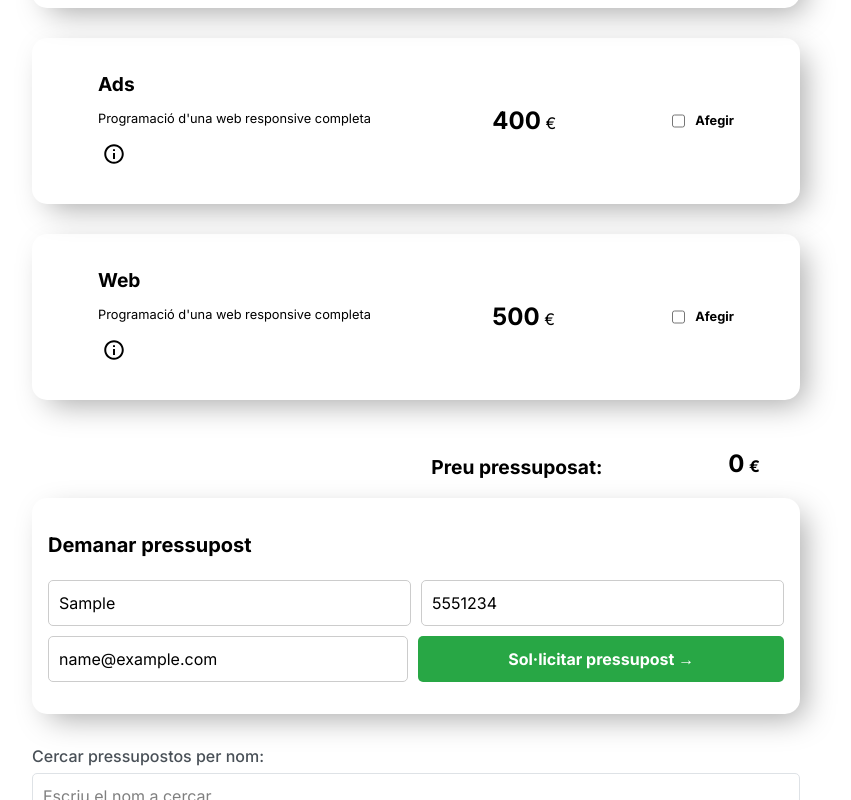
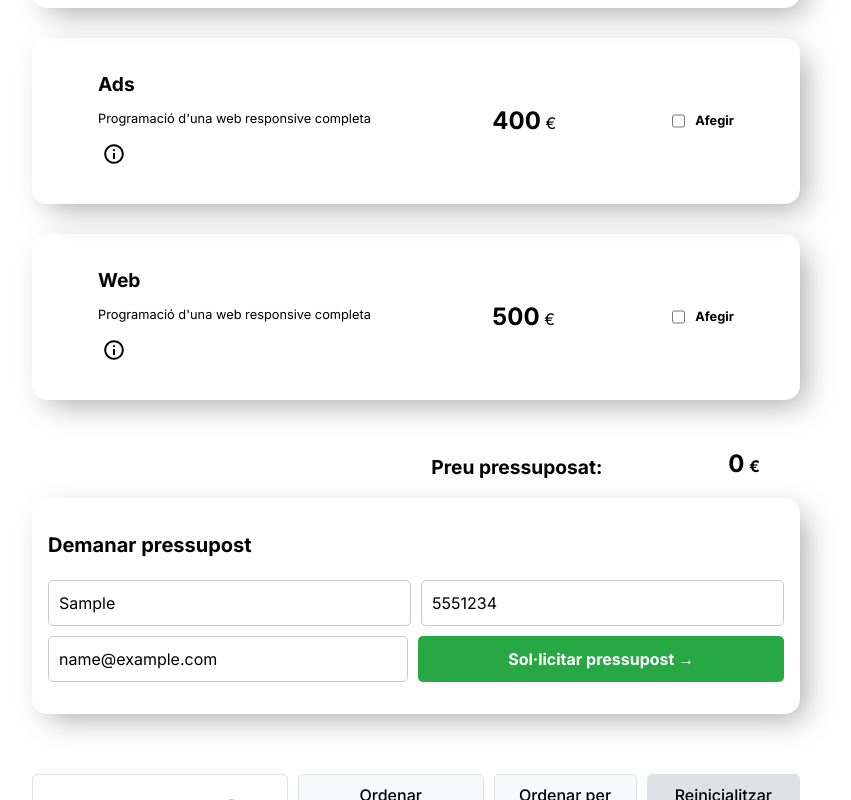
Before and after one commit to DaniloEspinosa/s6.pressupostos, a React (Vite) app: page /presupostos in a window 1280 px wide. Both pictures are taken after typing "Sample", "5551234", "name@example.com" into the empty fields and a click on the button "Sol·licitar pressupost →". Shown: the part 526-1326 px from the top of the page, without its empty margins (224-1075 px from the left). Built offline with nearby package versions, Linux system fonts and the light colour scheme.

Commit message:
editando el readme

```diff
--- a/src/components/budgets/BudgetsList.tsx
+++ b/src/components/budgets/BudgetsList.tsx
@@ -6,8 +6,10 @@ import styled from "styled-components";
 const SortingButtons = styled.div`
   display: flex;
   gap: 10px;
-  margin-bottom: 20px;
-  justify-content: flex-end;
+  width: 100%;
+  margin-top: 30px;
+  margin-bottom: 10px;
+  justify-content: space-between;
 `;
 
 const SortButton = styled.button`
@@ -28,18 +30,10 @@ const SortButton = styled.button`
   }
 `;
 
-const SearchContainer = styled.div`
-  margin-bottom: 20px;
-  display: flex;
-  flex-direction: column;
-  gap: 5px;
-`;
-
 const SearchInput = styled.input`
   padding: 10px;
   border: 1px solid #dee2e6;
   border-radius: 5px;
-  width: 100%;
   font-size: 1rem;
 
   &:focus {
@@ -47,11 +41,6 @@ const SearchInput = styled.input`
     border-color: #adb5bd;
     box-shadow: 0 0 0 2px rgba(173, 181, 189, 0.25);
   }
-`;
-
-const SearchLabel = styled.label`
-  font-weight: 500;
-  color: #495057;
 `;
 
 const ListControls = styled.div`
@@ -110,10 +99,8 @@ const BudgetsList = ({ pressupostos, handleDeleteBudget }: Props) => {
     return filteredPressupostos;
   };
 
-  // Obtener presupuestos filtrados y ordenados
   const filteredPressupostos = getFilteredAndSortedPressupostos();
 
-  // Manejar cambio en el campo de búsqueda
   const handleSearchChange = (e: React.ChangeEvent<HTMLInputElement>) => {
     setSearchTerm(e.target.value);
   };
@@ -122,20 +109,14 @@ const BudgetsList = ({ pressupostos, handleDeleteBudget }: Props) => {
     <div>
       {pressupostos.length > 0 && (
         <ListControls>
-          <SearchContainer>
-            <SearchLabel htmlFor="search-pressupostos">
-              Cercar pressupostos per nom:
-            </SearchLabel>
+          <SortingButtons>
             <SearchInput
               id="search-pressupostos"
               type="text"
               value={searchTerm}
               onChange={handleSearchChange}
-              placeholder="Escriu el nom a cercar..."
+              placeholder="Escriu el nom a cercar...🔍"
             />
-          </SearchContainer>
-
-          <SortingButtons>
             <SortButton
               onClick={() => setSortType("alphabetical")}
               style={{
```
Also changed, not shown: 1 other file (tests, documents, lock files or other folders).
